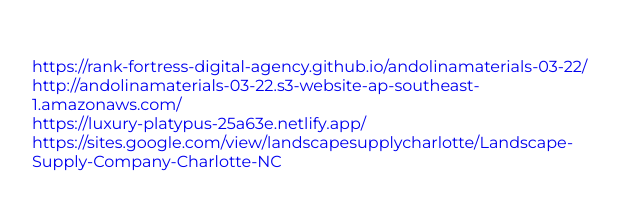
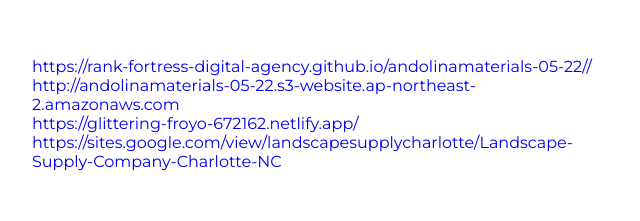
Before and after one commit to Rank-Fortress-Digital-Agency/andolinamaterials-05-22, a plain HTML site: page index.html in a window 1280 px wide. Shown: the part 10319-10540 px from the top of the page, 136-776 px from the left. Drawn offline with Linux system fonts and the light colour scheme.

Commit message:
Add files via upload

```diff
--- a/index.html
+++ b/index.html
@@ -405,9 +405,9 @@ img {
 
       <section>
 
-        <a target="_bLank" href="https://rank-fortress-digital-agency.github.io/andolinamaterials-03-22/">https://rank-fortress-digital-agency.github.io/andolinamaterials-03-22/</a><br>
-        <a target="_bLank" href="http://andolinamaterials-03-22.s3-website-ap-southeast-1.amazonaws.com/">http://andolinamaterials-03-22.s3-website-ap-southeast-1.amazonaws.com/</a><br>
-        <a target="_bLank" href="https://luxury-platypus-25a63e.netlify.app/">https://luxury-platypus-25a63e.netlify.app/</a><br>
+        <a target="_bLank" href="https://rank-fortress-digital-agency.github.io/andolinamaterials-05-22/">https://rank-fortress-digital-agency.github.io/andolinamaterials-05-22//</a><br>
+        <a target="_bLank" href="http://andolinamaterials-05-22.s3-website.ap-northeast-2.amazonaws.com">http://andolinamaterials-05-22.s3-website.ap-northeast-2.amazonaws.com</a><br>
+        <a target="_bLank" href="https://glittering-froyo-672162.netlify.app/">https://glittering-froyo-672162.netlify.app/</a><br>
         <a target="_bLank" href="https://sites.google.com/view/landscapesupplycharlotte/Landscape-Supply-Company-Charlotte-NC">https://sites.google.com/view/landscapesupplycharlotte/Landscape-Supply-Company-Charlotte-NC</a><br>
 
       </section>
```
